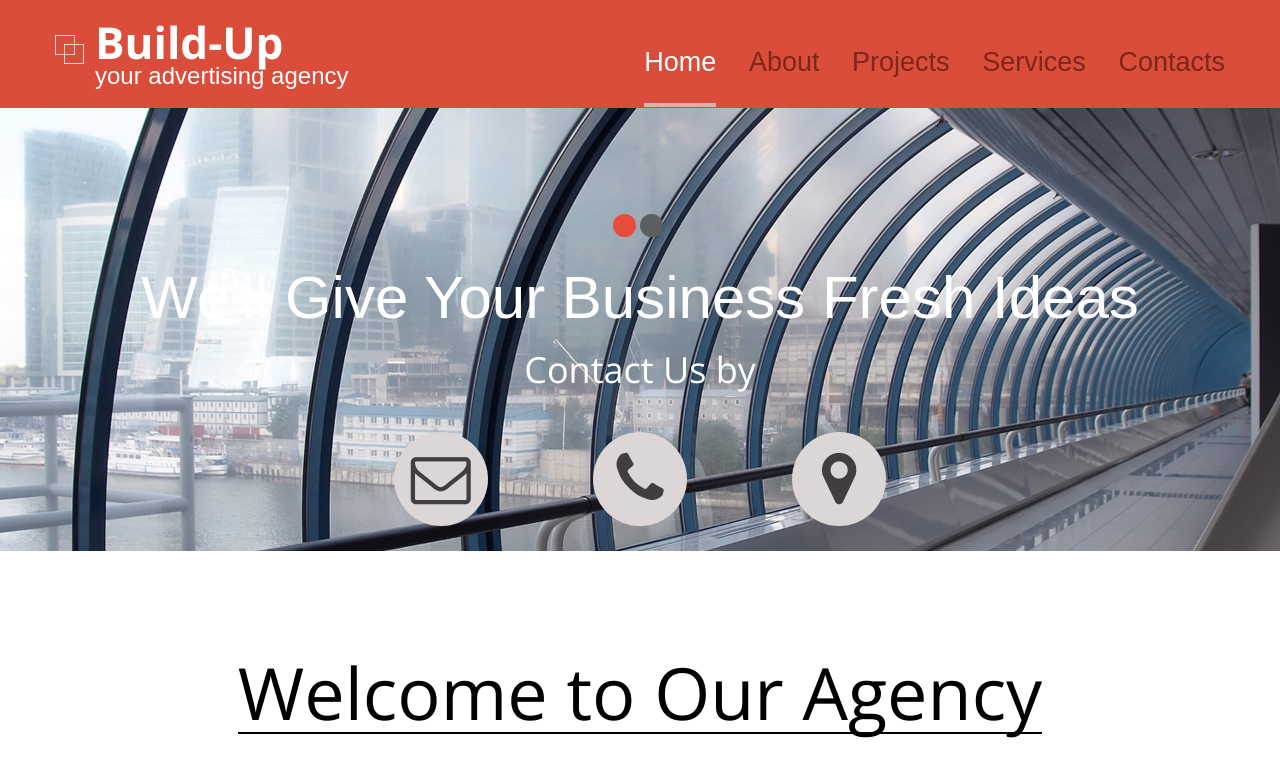
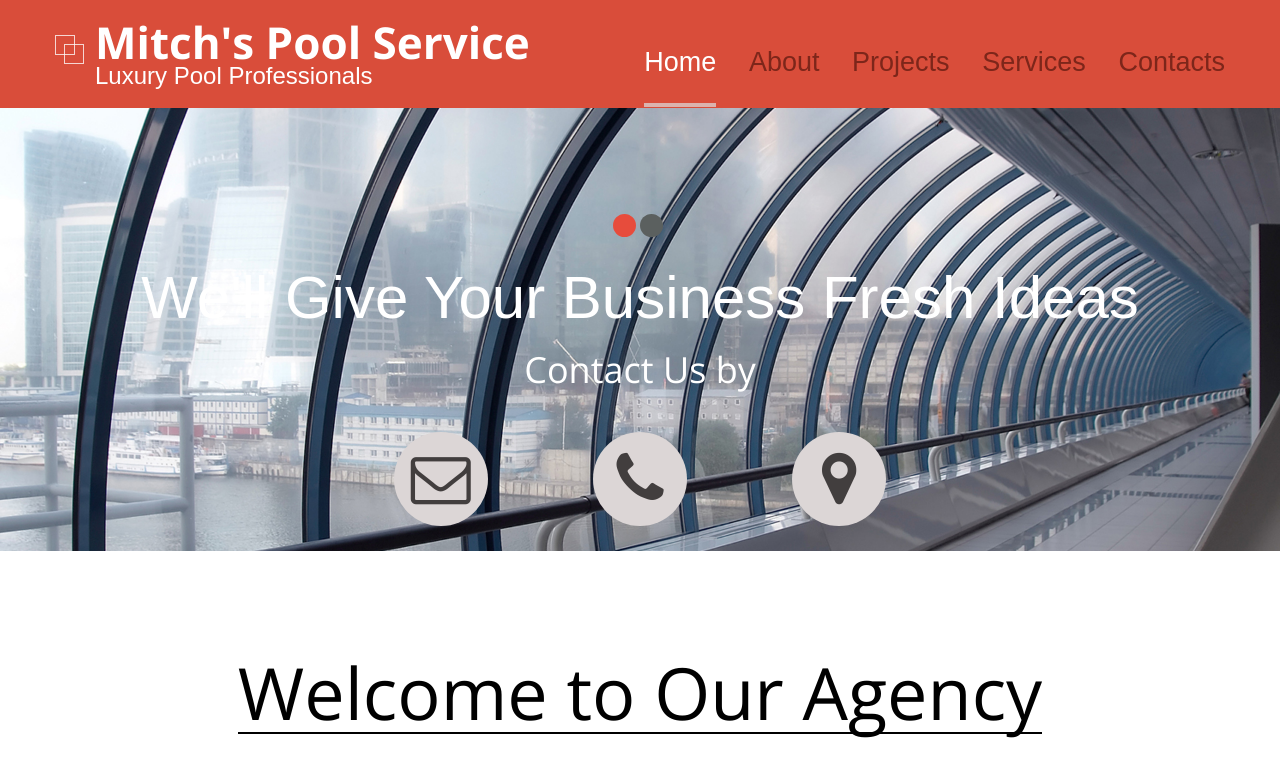
Before and after one commit to ieshera/mitchspoolservice.github.io, a plain HTML site: page index.html in a window 1280 px wide. Shown: the top 782 px of the page. Drawn offline with nearby package versions, Linux system fonts and the light colour scheme; a web font is replaced by a local one.

Commit message:
Changed Title to Mitch's Pool Service.

```diff
--- a/index.html
+++ b/index.html
@@ -46,7 +46,7 @@
 		<div class="container">
 			<div class="row">
 				<div class="grid_12">
-					<h1><a href="index.html">Build-Up</a><span>your advertising agency</span></h1>
+					<h1><a href="index.html">Mitch's Pool Service</a><span>Luxury Pool Professionals</span></h1>
 					<nav>
 						<ul class="sf-menu">
 							<li class="current"><a href="index.html">Home</a>
```
